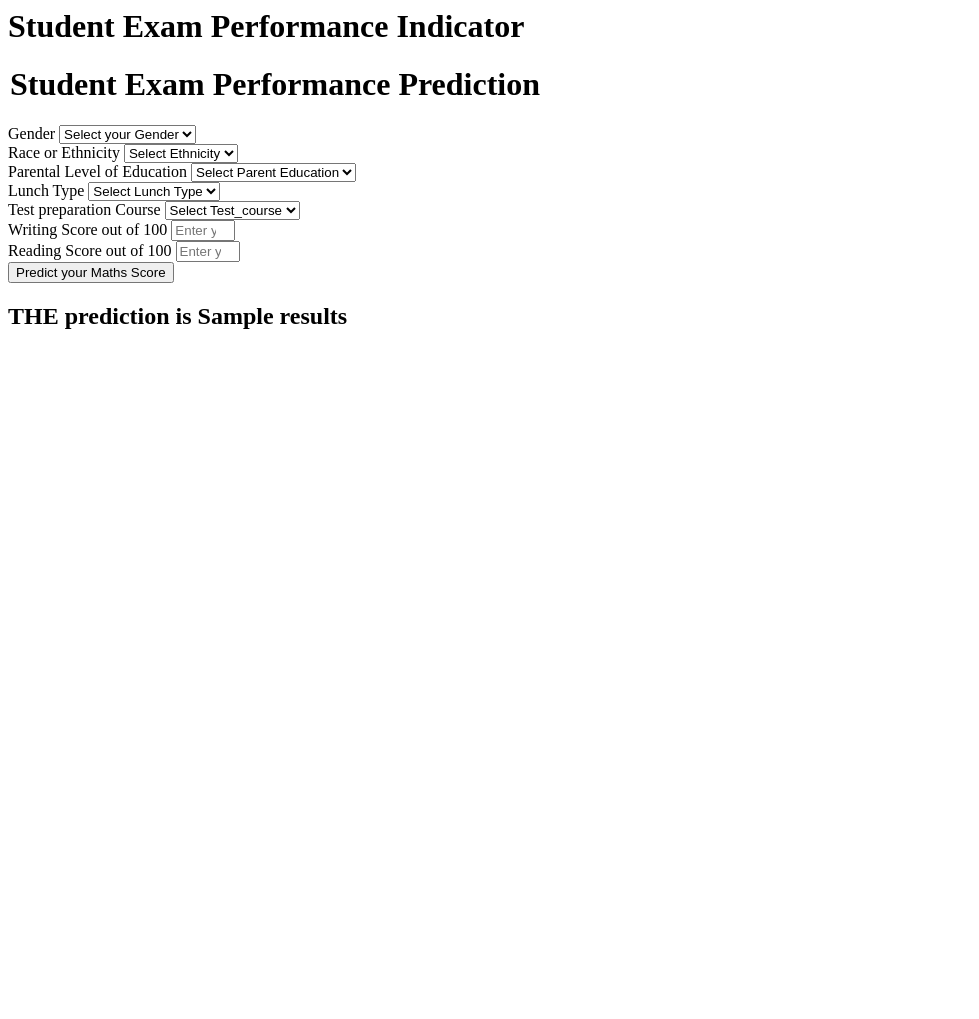
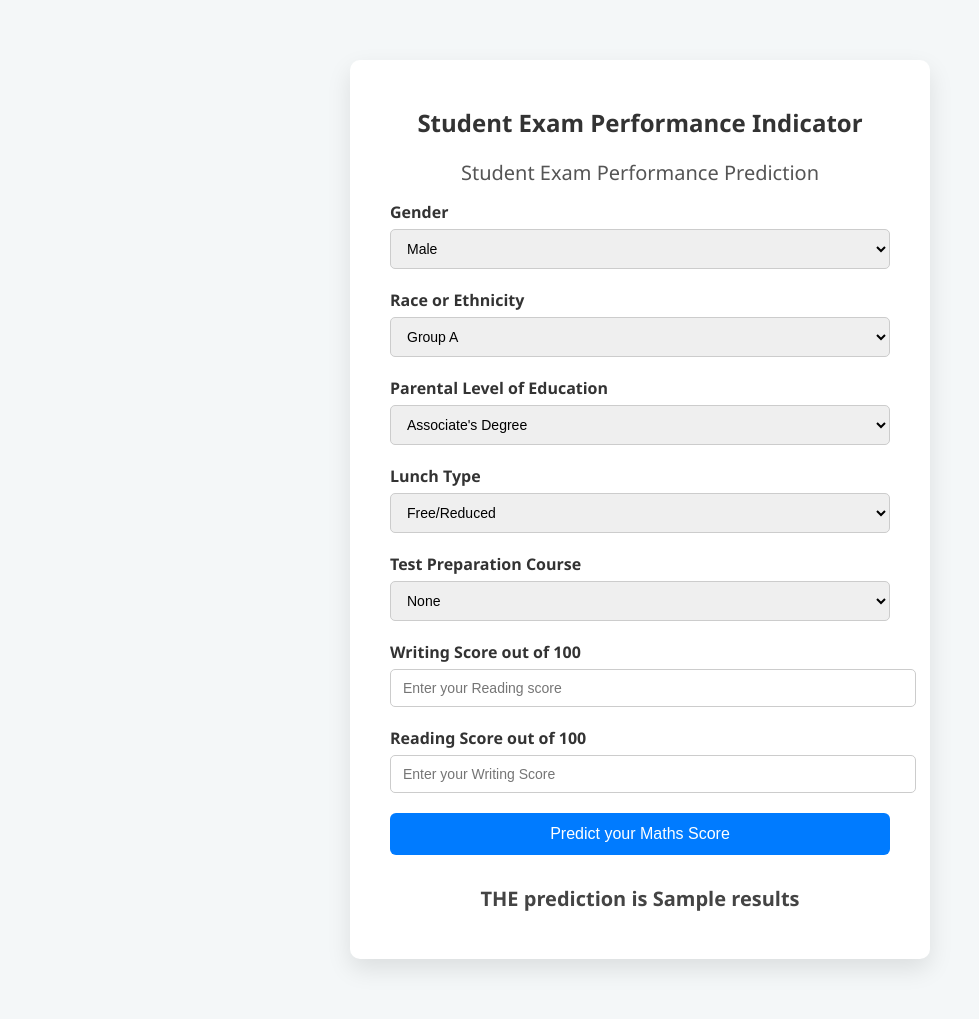
Before and after one commit to Ashu09032005/MLProject, a Flask app: template templates/home.html in a window 1280 px wide. Shown: the whole page, without its empty margins (0-979 px from the left). Before the commit the page ends 329 px from the top, so only its background shows below. Run offline with Flask 3, Linux system fonts and the light colour scheme; the template is opened without the code that fills it: most values are stand-ins (such as "Sample title", 1, 10 or a date in 2020).

Commit message:
added features

```diff
--- a/templates/home.html
+++ b/templates/home.html
@@ -1,113 +1,186 @@
-<html>
+<!DOCTYPE html>
+<html lang="en">
+
+<head>
+    <meta charset="UTF-8">
+    <title>Student Exam Performance Indicator</title>
+    <style>
+        body {
+            font-family: 'Segoe UI', Tahoma, Geneva, Verdana, sans-serif;
+            background: #f4f7f8;
+            margin: 0;
+            padding: 0;
+        }
+
+        .login {
+            width: 500px;
+            margin: 60px auto;
+            background: white;
+            border-radius: 10px;
+            box-shadow: 0 10px 25px rgba(0, 0, 0, 0.1);
+            padding: 30px 40px;
+        }
+
+        h1 {
+            text-align: center;
+            color: #333;
+            font-size: 24px;
+            margin-bottom: 20px;
+        }
+
+        legend {
+            font-size: 20px;
+            color: #555;
+            margin-bottom: 15px;
+            display: block;
+            text-align: center;
+        }
+
+        .mb-3 {
+            margin-bottom: 20px;
+        }
+
+        .form-label {
+            display: block;
+            margin-bottom: 6px;
+            font-weight: 600;
+            color: #333;
+        }
+
+        .form-control {
+            width: 100%;
+            padding: 10px 12px;
+            border-radius: 5px;
+            border: 1px solid #ccc;
+            font-size: 14px;
+        }
+
+        .form-control:focus {
+            outline: none;
+            border-color: #007bff;
+            box-shadow: 0 0 5px rgba(0, 123, 255, 0.2);
+        }
+
+        .btn {
+            width: 100%;
+            padding: 12px;
+            background: #007bff;
+            color: white;
+            border: none;
+            border-radius: 6px;
+            font-size: 16px;
+            cursor: pointer;
+        }
+
+        .btn:hover {
+            background: #0056b3;
+        }
+
+        h2 {
+            text-align: center;
+            color: #444;
+            margin-top: 30px;
+            font-size: 20px;
+        }
+    </style>
+</head>
 
 <body>
     <div class="login">
         <h1>Student Exam Performance Indicator</h1>
+        <form action="{{ url_for('predict_datapoint')}}" method="post">
+            <legend>Student Exam Performance Prediction</legend>
 
-        <form action="{{ url_for('predict_datapoint')}}" method="post">
-            <h1>
-                <legend>Student Exam Performance Prediction</legend>
-            </h1>
             <div class="mb-3">
                 <label class="form-label">Gender</label>
-                <select class="form-control" name="gender" placeholder="Enter you Gender" required>
-                    <option class="placeholder" selected disabled value="">Select your Gender</option>
-                    <option value="male">
-                        Male
-                    </option>
-                    <option value="female">
-                        Female
+                <select class="form-control" name="gender" required>
+                    <option disabled value="">Select your Gender</option>
+                    <option value="male" {% if request.form.get('gender')=='male' %}selected{% endif %}>Male</option>
+                    <option value="female" {% if request.form.get('gender')=='female' %}selected{% endif %}>Female
                     </option>
                 </select>
             </div>
+
             <div class="mb-3">
                 <label class="form-label">Race or Ethnicity</label>
-                <select class="form-control" name="ethnicity" placeholder="Enter you ethnicity" required>
-                    <option class="placeholder" selected disabled value="">Select Ethnicity</option>
-                    <option value="group A">
-                        Group A
+                <select class="form-control" name="ethnicity" required>
+                    <option disabled value="">Select Ethnicity</option>
+                    <option value="group A" {% if request.form.get('ethnicity')=='group A' %}selected{% endif %}>Group A
                     </option>
-                    <option value="group B">
-                        Group B
+                    <option value="group B" {% if request.form.get('ethnicity')=='group B' %}selected{% endif %}>Group B
                     </option>
-                    <option value="group C">
-                        Group C
+                    <option value="group C" {% if request.form.get('ethnicity')=='group C' %}selected{% endif %}>Group C
                     </option>
-                    <option value="group D">
-                        Group D
+                    <option value="group D" {% if request.form.get('ethnicity')=='group D' %}selected{% endif %}>Group D
                     </option>
-                    <option value="group E">
-                        Group E
+                    <option value="group E" {% if request.form.get('ethnicity')=='group E' %}selected{% endif %}>Group E
                     </option>
                 </select>
             </div>
+
             <div class="mb-3">
                 <label class="form-label">Parental Level of Education</label>
-                <select class="form-control" name="parental_level_of_education" placeholder="Enter you Parent Education"
-                    required>
-                    <option class="placeholder" selected disabled value="">Select Parent Education</option>
-                    <option value="associate's degree">
-                        associate's degree
-                    </option>
-                    <option value="bachelor's degree">
-                        bachelor's degree
-                    </option>
-                    <option value="high school">
-                        high school
-                    </option>
-                    <option value="master's degree">
-                        master's degree
-                    </option>
-                    <option value="some college">
-                        some college
-                    </option>
-                    <option value="some high school">
-                        some high school
+                <select class="form-control" name="parental_level_of_education" required>
+                    <option disabled value="">Select Parent Education</option>
+                    <option value="associate's degree" {% if
+                        request.form.get('parental_level_of_education')=="associate's degree" %}selected{% endif %}>
+                        Associate's Degree</option>
+                    <option value="bachelor's degree" {% if
+                        request.form.get('parental_level_of_education')=="bachelor's degree" %}selected{% endif %}>
+                        Bachelor's Degree</option>
+                    <option value="high school" {% if request.form.get('parental_level_of_education')=="high school"
+                        %}selected{% endif %}>High School</option>
+                    <option value="master's degree" {% if
+                        request.form.get('parental_level_of_education')=="master's degree" %}selected{% endif %}>
+                        Master's Degree</option>
+                    <option value="some college" {% if request.form.get('parental_level_of_education')=="some college"
+                        %}selected{% endif %}>Some College</option>
+                    <option value="some high school" {% if
+                        request.form.get('parental_level_of_education')=="some high school" %}selected{% endif %}>Some
+                        High School</option>
+                </select>
+            </div>
+
+            <div class="mb-3">
+                <label class="form-label">Lunch Type</label>
+                <select class="form-control" name="lunch" required>
+                    <option disabled value="">Select Lunch Type</option>
+                    <option value="free/reduced" {% if request.form.get('lunch')=='free/reduced' %}selected{% endif %}>
+                        Free/Reduced</option>
+                    <option value="standard" {% if request.form.get('lunch')=='standard' %}selected{% endif %}>Standard
                     </option>
                 </select>
             </div>
+
             <div class="mb-3">
-                <label class="form-label">Lunch Type</label>
-                <select class="form-control" name="lunch" placeholder="Enter you Lunch" required>
-                    <option class="placeholder" selected disabled value="">Select Lunch Type</option>
-                    <option value="free/reduced">
-                        free/reduced
-                    </option>
-                    <option value="standard">
-                        standard
-                    </option>
+                <label class="form-label">Test Preparation Course</label>
+                <select class="form-control" name="test_preparation_course" required>
+                    <option disabled value="">Select Test Course</option>
+                    <option value="none" {% if request.form.get('test_preparation_course')=='none' %}selected{% endif
+                        %}>None</option>
+                    <option value="completed" {% if request.form.get('test_preparation_course')=='completed'
+                        %}selected{% endif %}>Completed</option>
                 </select>
             </div>
-            <div class="mb-3">
-                <label class="form-label">Test preparation Course</label>
-                <select class="form-control" name="test_preparation_course" placeholder="Enter you Course" required>
-                    <option class="placeholder" selected disabled value="">Select Test_course</option>
-                    <option value="none">
-                        None
-                    </option>
-                    <option value="completed">
-                        Completed
-                    </option>
-                </select>
-            </div>
+
             <div class="mb-3">
                 <label class="form-label">Writing Score out of 100</label>
                 <input class="form-control" type="number" name="reading_score" placeholder="Enter your Reading score"
-                    min='0' max='100' />
+                    min="0" max="100" required value="{{ request.form.get('reading_score', '') }}" />
             </div>
+
             <div class="mb-3">
                 <label class="form-label">Reading Score out of 100</label>
-                <input class="form-control" type="number" name="writing_score" placeholder="Enter your Reading Score"
-                    min='0' max='100' />
+                <input class="form-control" type="number" name="writing_score" placeholder="Enter your Writing Score"
+                    min="0" max="100" required value="{{ request.form.get('writing_score', '') }}" />
             </div>
+
             <div class="mb-3">
-                <input class="btn btn-primary" type="submit" value="Predict your Maths Score" required />
+                <input class="btn" type="submit" value="Predict your Maths Score" />
             </div>
         </form>
-        <h2>
-            THE prediction is {{results}}
-        </h2>
-
-        <body>
+        <h2>THE prediction is {{results}}</h2>
+    </div>
+</body>
 
 </html>
```
Also changed, not shown: src/components/data_ingestion.py (+7 -4 lines).
